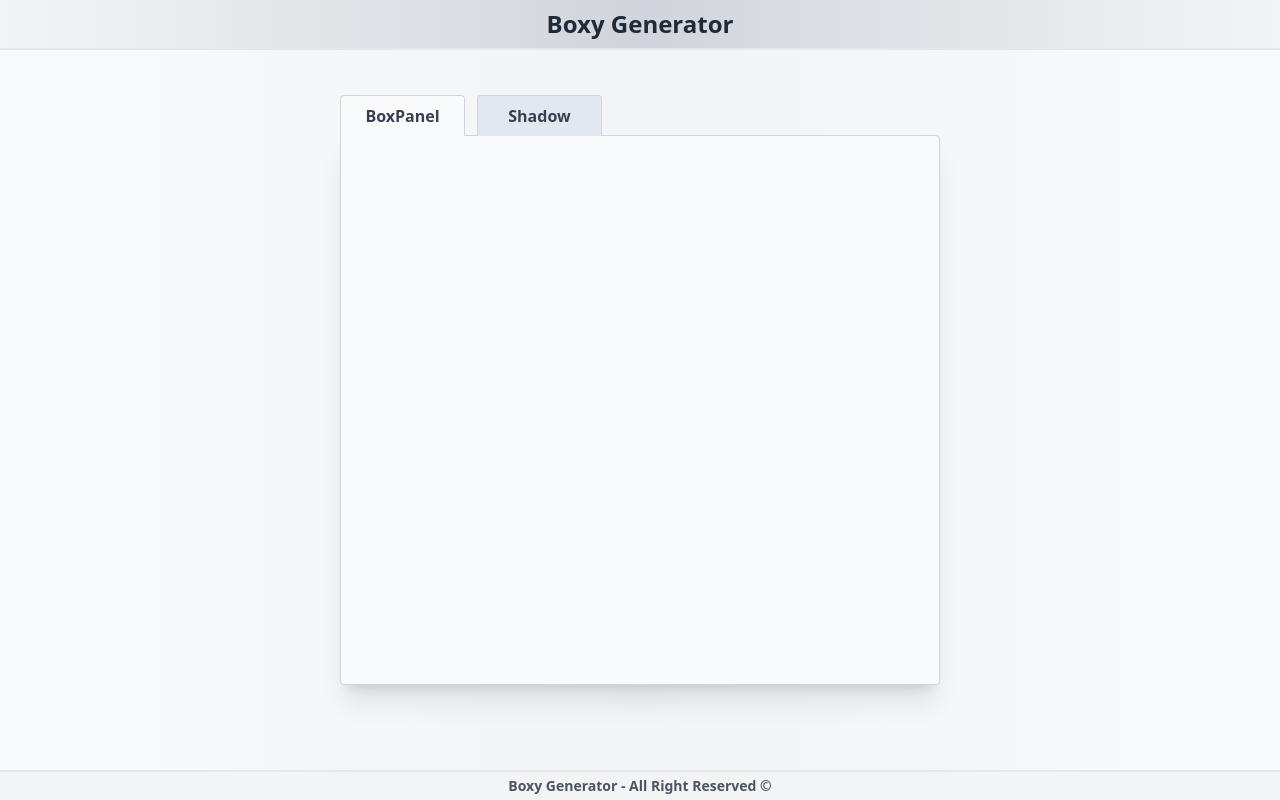
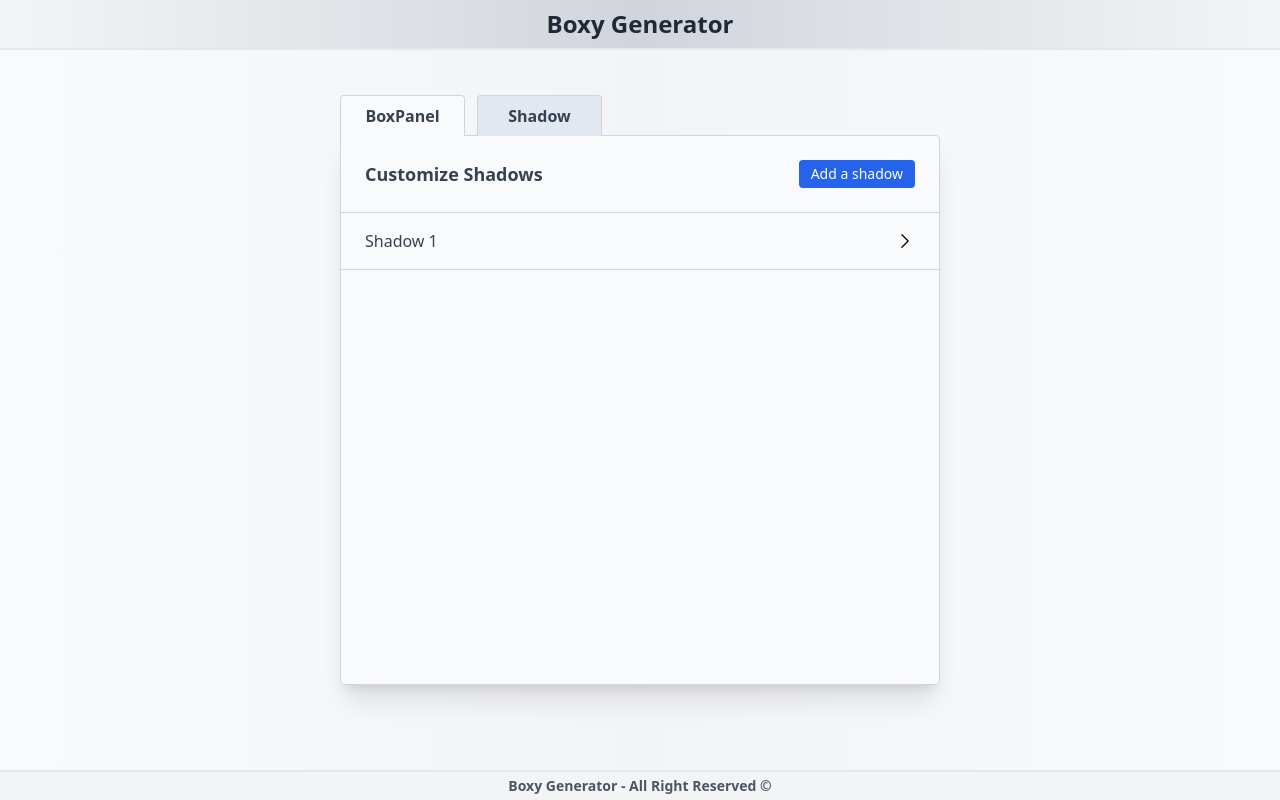
Before and after one commit to jess2304/Boxy-Generator, a React (Vite) app: page / in a window 1280 px wide. Both pictures are taken after a click on the button "Shadow". Built offline with nearby package versions, Linux system fonts and the light colour scheme.

Commit message:
Personnalisation Shadows tereminée

```diff
--- a/src/features/shadows.js
+++ b/src/features/shadows.js
@@ -49,10 +49,71 @@ export const shadowSlice = createSlice({
   name: "shadows",
   initialState,
   reducers: {
-    removeShadow: (state, action) => {},
-    addShadow: (state, action) => {},
-    updateShadowValue: (state, action) => {},
-    updateCheckbox: (state, action) => {},
+    removeShadow: (state, action) => {
+      const shadowIndexToRemove = state.findIndex(
+        (shadow) => shadow.id === action.payload
+      )
+
+      state.splice(shadowIndexToRemove, 1)
+    },
+    addShadow: (state, action) => {
+      state.push({
+        id: nanoid(8),
+        active: true,
+        inset: false,
+        inputs: [
+          {
+            inputNumber: 1,
+            name: "Horizontal offset",
+            value: 0,
+            type: "range",
+            minMax: [-250, 250],
+          },
+          {
+            inputNumber: 2,
+            name: "Vertical offset",
+            value: 10,
+            type: "range",
+            minMax: [-250, 250],
+          },
+          {
+            inputNumber: 3,
+            name: "Blur radius",
+            value: 15,
+            type: "range",
+            minMax: [0, 250],
+          },
+          {
+            inputNumber: 4,
+            name: "Spread offset",
+            value: -3,
+            type: "range",
+            minMax: [-250, 250],
+          },
+          {
+            inputNumber: 5,
+            name: "Color",
+            value: "#4f4f4f",
+            type: "color",
+          },
+        ],
+      })
+    },
+    updateShadowValue: (state, action) => {
+      const currentShadow = state.find(
+        (shadow) => shadow.id === action.payload.shadowID
+      )
+      const currentInput = currentShadow.inputs.find(
+        (input) => input.inputNumber === action.payload.inputNumber
+      )
+      currentInput.value = action.payload.value
+    },
+    updateCheckbox: (state, action) => {
+      const currentShadow = state.find(
+        (shadow) => shadow.id === action.payload.shadowID
+      )
+      currentShadow[action.payload.name] = !currentShadow[action.payload.name]
+    },
   },
 })
 
--- /dev/null
+++ b/src/layouts/ShadowList/Shadow.jsx
@@ -0,0 +1,63 @@
+import { useState } from "react"
+import chevron from "../../assets/chevron.svg"
+import ShadowRange from "./ShadowRange"
+import ShadowColorPicker from "./ShadowColorPicker"
+import ShadowCheckbox from "./ShadowCheckbox"
+import { useDispatch } from "react-redux"
+import { removeShadow } from "../../features/shadows"
+
+export default function Shadow({ panelNumber, shadow }) {
+  const [toggleShadow, setToggleShadow] = useState(false)
+  const dispatch = useDispatch()
+  const shadowInputs = shadow.inputs.map((input, index) => {
+    if (input.type === "range") {
+      return (
+        <ShadowRange
+          key={index}
+          inputData={shadow.inputs[index]}
+          shadowID={shadow.id}
+        />
+      )
+    } else if (input.type === "color") {
+      return (
+        <ShadowColorPicker
+          key={index}
+          inputData={shadow.inputs[index]}
+          shadowID={shadow.id}
+        />
+      )
+    }
+  })
+  return (
+    <li className="bg-gray-50 border-b border-gray-300">
+      <button
+        onClick={() => setToggleShadow(!toggleShadow)}
+        className="w-full px-6 py-4 flex justify-between items-center hover:bg-gray-100"
+      >
+        <span>Shadow {panelNumber}</span>
+        <img
+          style={{
+            transform: `${toggleShadow ? "rotate(90deg)" : "rotate(0deg)"}`,
+          }}
+          className="font-bold w-5"
+          src={chevron}
+        ></img>
+      </button>
+      {toggleShadow && (
+        <>
+          <div className="flex items-end px-6 py-4">
+            <ShadowCheckbox name={"active"} shadowID={shadow.id} />
+            <ShadowCheckbox name={"inset"} shadowID={shadow.id} />
+            <button
+              className="ml-auto text-sm bg-red-600 text-white hover:bg-red-700 py-1 px-3 rounded"
+              onClick={() => dispatch(removeShadow(shadow.id))}
+            >
+              Remove
+            </button>
+          </div>
+          <div className="px-6 py-4">{shadowInputs}</div>
+        </>
+      )}
+    </li>
+  )
+}
--- /dev/null
+++ b/src/layouts/ShadowList/ShadowCheckbox.jsx
@@ -0,0 +1,23 @@
+import { useSelector, useDispatch } from "react-redux"
+import { updateCheckbox } from "../../features/shadows"
+
+export default function ShadowCheckbox({ name, shadowID }) {
+  const checkboxShadow = useSelector((state) =>
+    state.shadowSlice.find((shadow) => shadow.id === shadowID)
+  )
+  const dispatch = useDispatch()
+  return (
+    <div>
+      <input
+        onChange={() => dispatch(updateCheckbox({ shadowID, name }))}
+        className="border-gray-300 rounded mr-2 w-4 h-4"
+        type="checkbox"
+        checked={checkboxShadow[name]}
+        id={`checkbox-${name}-${shadowID}`}
+      />
+      <label htmlFor={`checkbox-${name}-${shadowID}`}>
+        {name.charAt(0).toUpperCase() + name.slice(1)}
+      </label>
+    </div>
+  )
+}
--- /dev/null
+++ b/src/layouts/ShadowList/ShadowColorPicker.jsx
@@ -0,0 +1,35 @@
+import React from "react"
+import { useDispatch } from "react-redux"
+import { updateShadowValue } from "../../features/shadows"
+
+export default function ShadowColorPicker({ inputData, shadowID }) {
+  const dispatch = useDispatch()
+  function handleInputs(e) {
+    dispatch(
+      updateShadowValue({
+        inputNumber: inputData.inputNumber,
+        value: e.target.value,
+        shadowID,
+      })
+    )
+  }
+  return (
+    <div className="mt-3">
+      <p>{inputData.name}</p>
+      <div className="flex mt-2">
+        <input
+          value={inputData.value}
+          onChange={handleInputs}
+          className="flex-grow border py-1 px-2 focus:outline-1 outline-gray-400"
+          type="text"
+        />
+        <input
+          value={inputData.value}
+          onChange={handleInputs}
+          className="cursor-pointer h-[40px]"
+          type="color"
+        />
+      </div>
+    </div>
+  )
+}
--- a/src/layouts/ShadowList/ShadowList.jsx
+++ b/src/layouts/ShadowList/ShadowList.jsx
@@ -1,5 +1,27 @@
 import React from "react"
+import { useSelector, useDispatch } from "react-redux"
+import Shadow from "./Shadow"
+import { addShadow } from "../../features/shadows"
 
 export default function ShadowList() {
-  return <div></div>
+  const shadows = useSelector((state) => state.shadowSlice)
+  const dispatch = useDispatch()
+  return (
+    <>
+      <div className="flex justify-between p-6 border-b border-gray-300">
+        <p className="text-lg font-bold">Customize Shadows</p>
+        <button
+          className="py-1 px-3 text-sm rounded bg-blue-600 hover:bg-blue-700 text-white"
+          onClick={() => dispatch(addShadow())}
+        >
+          Add a shadow
+        </button>
+      </div>
+      <ul>
+        {shadows.map((shadow, index) => (
+          <Shadow panelNumber={index + 1} shadow={shadow} key={shadow.id} />
+        ))}
+      </ul>
+    </>
+  )
 }
--- /dev/null
+++ b/src/layouts/ShadowList/ShadowRange.jsx
@@ -0,0 +1,40 @@
+import { useDispatch } from "react-redux"
+import { updateShadowValue } from "../../features/shadows"
+
+export default function ShadowRange({ inputData, shadowID }) {
+  const dispatch = useDispatch()
+  function handleInputs(e) {
+    dispatch(
+      updateShadowValue({
+        inputNumber: inputData.inputNumber,
+        value: e.target.value,
+        shadowID,
+      })
+    )
+  }
+  return (
+    <div className="my-8">
+      <div className="flex justify-between">
+        <p> {inputData.name}</p>
+        <div className="flex items-baseline mb-2">
+          <input
+            value={inputData.value}
+            onChange={handleInputs}
+            className="w-14 h-8 mr-2 border border-gray-200 text-center outline-gray-400"
+            type="number"
+          />
+          <p>px</p>
+        </div>
+      </div>
+      <div className="relative z-0 w-full flex items-center">
+        <input
+          min={inputData.minMax[0]}
+          max={inputData.minMax[1]}
+          className="w-full h-[2px] bg-gray-300 rounded-lg appearance-none cursor-pointer"
+          type="range"
+          onChange={handleInputs}
+        />
+      </div>
+    </div>
+  )
+}
```
